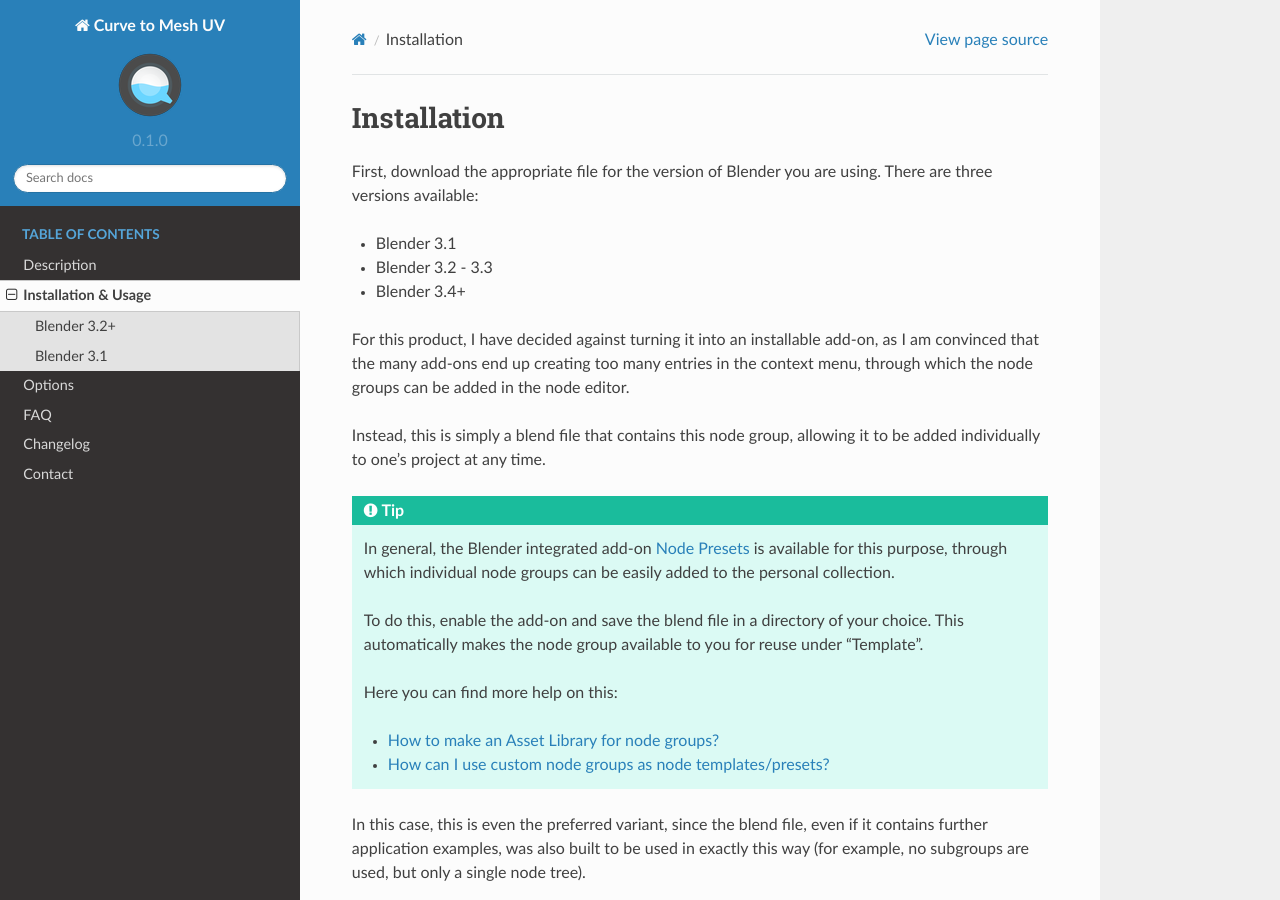
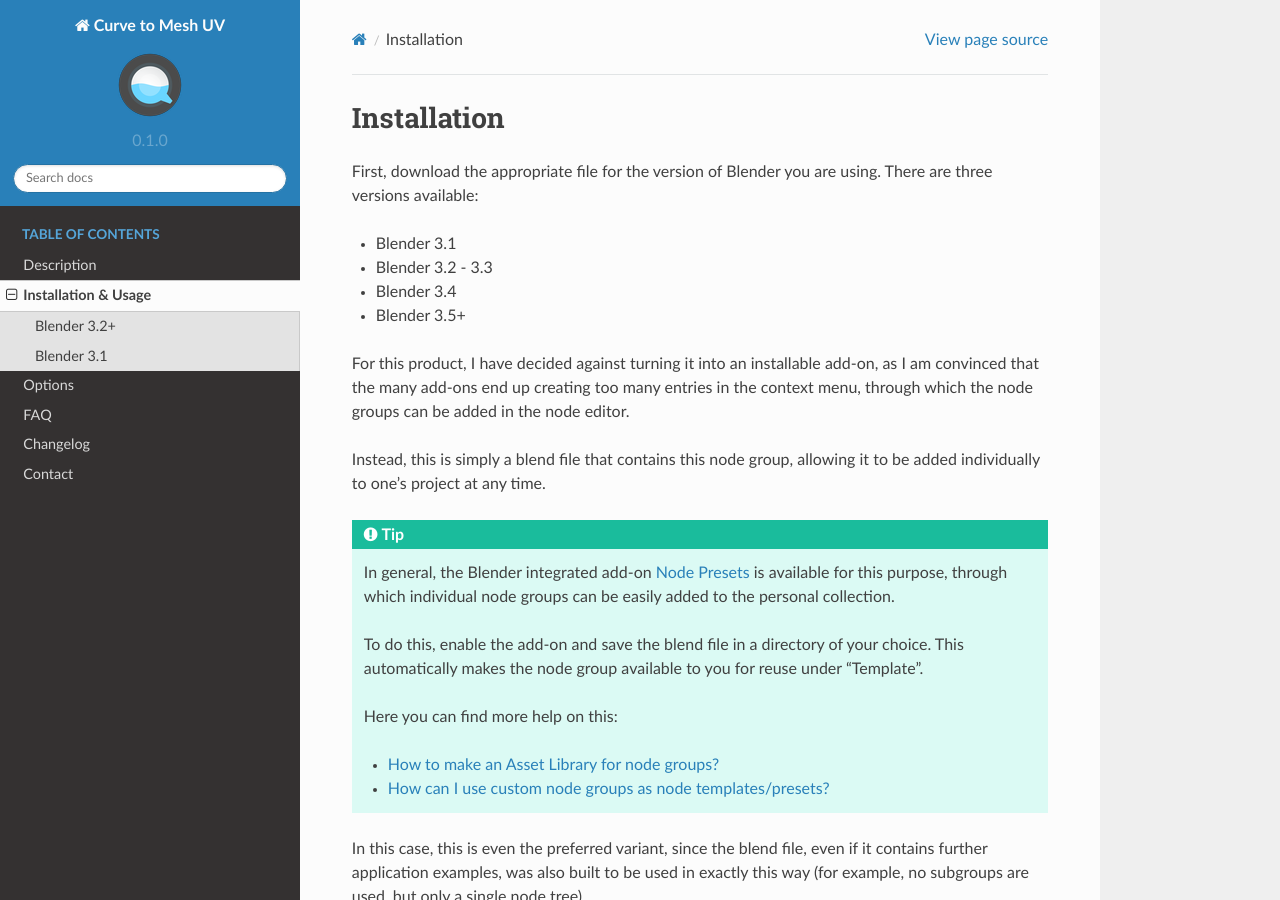
Before and after one commit to quellenform/blender-CurveToMeshUV, a Sphinx documentation site: the page built from Documentation/installation.rst, in a window 1280 px wide and 900 px high. Built offline with Sphinx 7.4.7 and the Read the Docs theme 2.0.0, drawn with Linux system fonts in a browser that asks for light colours.

Commit message:
Update installation.rst

```diff
--- a/Documentation/installation.rst
+++ b/Documentation/installation.rst
@@ -7,7 +7,8 @@
 
 - Blender 3.1
 - Blender 3.2 - 3.3
-- Blender 3.4+
+- Blender 3.4
+- Blender 3.5+
 
 For this product, I have decided against turning it into an installable add-on, as I am convinced that the many add-ons end up creating too many entries in the context menu, through which the node groups can be added in the node editor.
 
```
